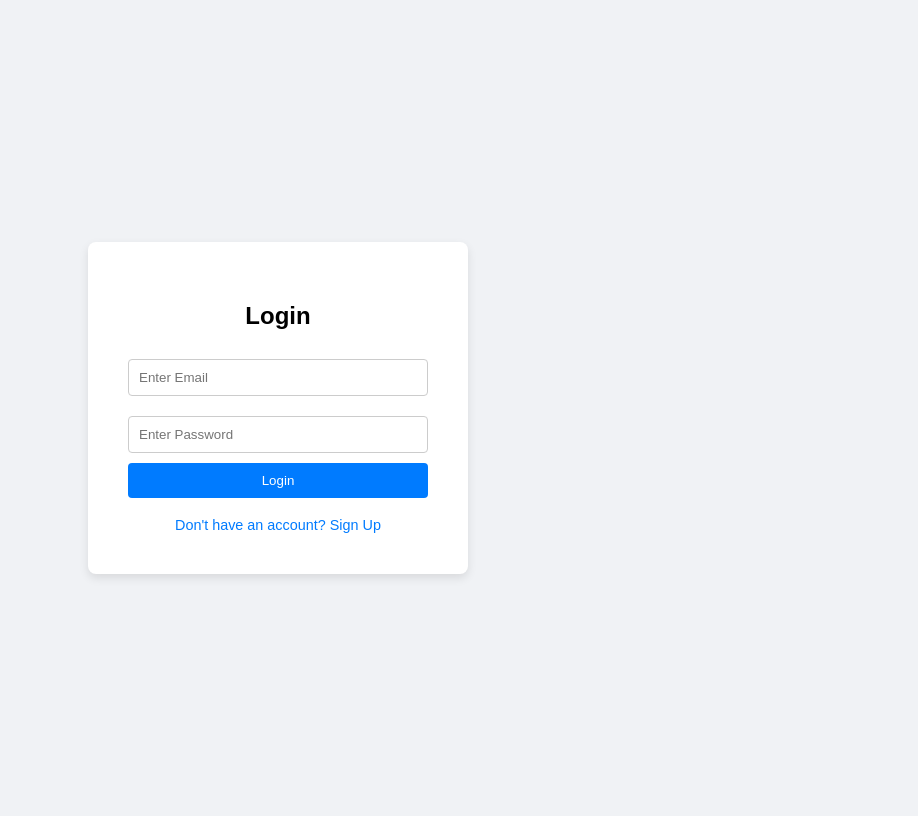
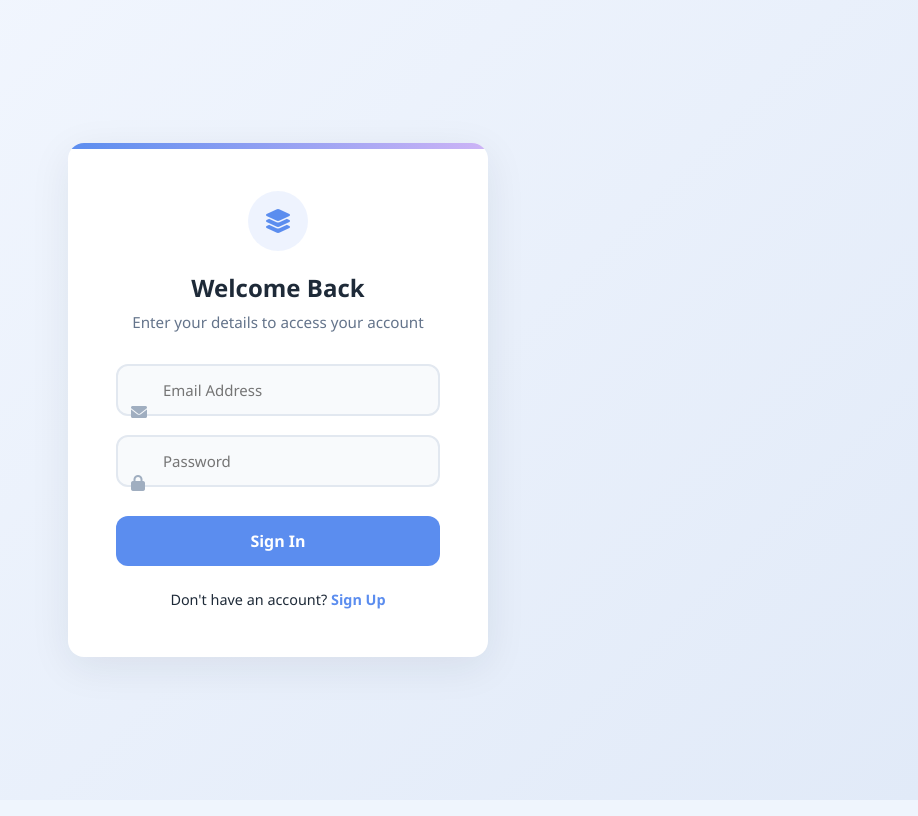
Before and after one commit to RajviDave/SkillSync, a Flask app: page /login in a window 1280 px wide. Shown: the whole page, without its empty margins (362-1280 px from the left). Run offline with Flask 3, Linux system fonts and the light colour scheme.

Commit message:
input page redesinged

```diff
--- /dev/null
+++ b/static/style.css
@@ -0,0 +1,201 @@
+/* --- 1. VARIABLES --- */
+:root {
+    --primary: #5B8DEF;       /* Soft Blue */
+    --primary-dark: #4a7bc7;  /* Darker Blue for hover */
+    --secondary: #CDB4F6;     /* Lavender */
+    --bg-gradient: linear-gradient(135deg, #F4F8FF 0%, #E1EAF8 100%);
+    --accent: #1E2A38;        /* Deep Navy */
+    --text-grey: #64748b;
+    --white: #ffffff;
+    --shadow: 0 10px 40px rgba(30, 42, 56, 0.08);
+    --radius: 16px;
+}
+
+/* --- 2. GLOBAL RESET --- */
+* { margin: 0; padding: 0; box-sizing: border-box; font-family: 'Segoe UI', sans-serif; }
+
+body {
+    /* Rich Gradient Background */
+    background: linear-gradient(135deg, #f5f7fa 0%, #c3cfe2 100%);
+    background: var(--bg-gradient);
+    min-height: 100vh;
+    display: flex;
+    align-items: center;
+    justify-content: center;
+    color: var(--accent);
+}
+
+/* --- 3. THE PREMIUM CARD --- */
+.login-card {
+    background: var(--white);
+    padding: 3rem; /* More breathing room */
+    border-radius: var(--radius);
+    box-shadow: var(--shadow);
+    width: 100%;
+    max-width: 420px;
+    text-align: center;
+    position: relative;
+    overflow: hidden;
+}
+
+/* The Blue Top Bar */
+.login-card::before {
+    content: "";
+    position: absolute;
+    top: 0; left: 0; right: 0;
+    height: 6px;
+    background: linear-gradient(90deg, var(--primary), var(--secondary));
+}
+
+/* --- 4. BRANDING AREA --- */
+.brand-logo {
+    width: 60px;
+    height: 60px;
+    background: rgba(91, 141, 239, 0.1); /* Light transparent blue */
+    color: var(--primary);
+    border-radius: 50%;
+    display: flex;
+    align-items: center;
+    justify-content: center;
+    margin: 0 auto 20px auto;
+    font-size: 24px;
+}
+
+h2 { font-weight: 700; margin-bottom: 0.5rem; color: var(--accent); }
+.subtitle { color: var(--text-grey); font-size: 0.95rem; margin-bottom: 2rem; }
+
+/* --- 5. INPUTS WITH ICONS --- */
+.input-group {
+    position: relative;
+    margin-bottom: 1.2rem;
+}
+
+.input-group i {
+    position: absolute;
+    left: 15px;
+    top: 50%;
+    transform: translateY(-50%);
+    color: #a0aec0;
+    transition: 0.3s;
+}
+
+.input-group input {
+    width: 100%;
+    padding: 14px 15px 14px 45px; /* Space for the icon */
+    border: 2px solid #e2e8f0;
+    border-radius: 12px;
+    font-size: 15px;
+    background: #f8fafc;
+    transition: all 0.3s ease;
+    outline: none;
+}
+
+.input-group input:focus {
+    border-color: var(--primary);
+    background: var(--white);
+    box-shadow: 0 0 0 4px rgba(91, 141, 239, 0.1);
+}
+
+.input-group input:focus + i { color: var(--primary); }
+
+/* --- 6. BUTTONS --- */
+.btn {
+    width: 100%;
+    padding: 14px;
+    background: var(--primary);
+    color: var(--white);
+    border: none;
+    border-radius: 12px;
+    font-size: 16px;
+    font-weight: 600;
+    cursor: pointer;
+    transition: 0.3s;
+    margin-top: 10px;
+}
+
+.btn:hover {
+    background: var(--primary-dark);
+    transform: translateY(-2px);
+    box-shadow: 0 5px 15px rgba(91, 141, 239, 0.3);
+}
+
+.links { margin-top: 1.5rem; font-size: 0.9rem; }
+.links a { color: var(--primary); font-weight: 600; text-decoration: none; }
+.links a:hover { text-decoration: underline; }
+
+/* For Mobile */
+@media (max-width: 480px) {
+    .login-card { padding: 2rem; width: 90%; }
+}
+
+/* Labels above inputs */
+.input-group label {
+    display: block;
+    margin-bottom: 8px;
+    font-weight: 600;
+    font-size: 0.9rem;
+    color: var(--accent);
+}
+
+.input-group i {
+    position: absolute;
+    left: 15px;
+    top: 48px; /* Adjusted for label height */
+    color: #a0aec0;
+    transition: 0.3s;
+    z-index: 2;
+}
+
+/* Inputs & Textareas */
+.input-group input,
+.input-group textarea {
+    width: 100%;
+    padding: 14px 15px 14px 45px; /* Space for icon */
+    border: 2px solid #e2e8f0;
+    border-radius: 12px;
+    font-size: 15px;
+    background: #f8fafc;
+    transition: all 0.3s ease;
+    outline: none;
+    font-family: inherit;
+}
+
+.input-group textarea {
+    min-height: 100px; /* Make it taller by default */
+    resize: vertical;  /* Allow user to resize */
+}
+
+/* File Input Styling */
+.file-upload-wrapper {
+    position: relative;
+    border: 2px dashed #cbd5e1;
+    border-radius: 12px;
+    padding: 20px;
+    text-align: center;
+    background: #f8fafc;
+    transition: 0.3s;
+    margin-bottom: 1.5rem;
+}
+
+.file-upload-wrapper:hover {
+    border-color: var(--primary);
+    background: #f0f7ff;
+}
+
+.file-upload-wrapper input[type="file"] {
+    width: 100%;
+    cursor: pointer;
+}
+
+/* Focus States */
+.input-group input:focus,
+.input-group textarea:focus {
+    border-color: var(--primary);
+    background: var(--white);
+    box-shadow: 0 0 0 4px rgba(91, 141, 239, 0.1);
+}
+
+.input-group input:focus + i,
+.input-group textarea:focus + i {
+    color: var(--primary);
+}
--- a/templates/login.html
+++ b/templates/login.html
@@ -1,38 +1,50 @@
 <!DOCTYPE html>
-<html>
+<html lang="en">
 <head>
+    <meta charset="UTF-8">
+    <meta name="viewport" content="width=device-width, initial-scale=1.0">
     <title>Login - SkillSync</title>
+
     <meta http-equiv="Cache-Control" content="no-cache, no-store, must-revalidate">
-    <meta http-equiv="Pragma" content="no-cache">
-    <meta http-equiv="Expires" content="0">
-    <style>
-        body { font-family: sans-serif; display: flex; justify-content: center; align-items: center; height: 100vh; background-color: #f0f2f5; }
-        .login-box { background: white; padding: 40px; border-radius: 8px; box-shadow: 0 4px 10px rgba(0,0,0,0.1); width: 300px; text-align: center; }
-        input { width: 100%; padding: 10px; margin: 10px 0; border: 1px solid #ccc; border-radius: 4px; box-sizing: border-box; }
-        button { width: 100%; padding: 10px; background-color: #007bff; color: white; border: none; border-radius: 4px; cursor: pointer; }
-        button:hover { background-color: #0056b3; }
-        a { color: #007bff; text-decoration: none; font-size: 0.9em; }
-    </style>
+
+    <link rel="stylesheet" href="https://cdnjs.cloudflare.com/ajax/libs/font-awesome/6.0.0/css/all.min.css">
+
+    <link rel="stylesheet" href="{{ url_for('static', filename='style.css') }}">
 </head>
 <body>
 
-    <div class="login-box">
-        <h2>Login</h2>
+    <div class="login-card">
+        <div class="brand-logo">
+            <i class="fas fa-layer-group"></i> </div>
+
+        <h2>Welcome Back</h2>
+        <p class="subtitle">Enter your details to access your account</p>
+
         <form action="/login" method="POST">
-            <input type="email" name="email" placeholder="Enter Email" required>
-            <input type="password" name="password" placeholder="Enter Password" required>
-            <button type="submit">Login</button>
+
+            <div class="input-group">
+                <input type="email" name="email" placeholder="Email Address" required>
+                <i class="fas fa-envelope"></i>
+            </div>
+
+            <div class="input-group">
+                <input type="password" name="password" placeholder="Password" required>
+                <i class="fas fa-lock"></i>
+            </div>
+
+            <button type="submit" class="btn">Sign In</button>
         </form>
-        <br>
-        <a href="/signup">Don't have an account? Sign Up</a>
+
+        <div class="links">
+            <p>Don't have an account? <a href="/signup">Sign Up</a></p>
+        </div>
     </div>
+
     <script>
-    // If the user presses "Back" to get here, force a reload
-    window.onpageshow = function(event) {
-        if (event.persisted) {
-            window.location.reload();
-        }
-    };
-</script>
+        window.onpageshow = function(event) {
+            if (event.persisted) window.location.reload();
+        };
+    </script>
+
 </body>
 </html>
```
Also changed, not shown: templates/input_form.html (+77 -13 lines), 9 other files.
